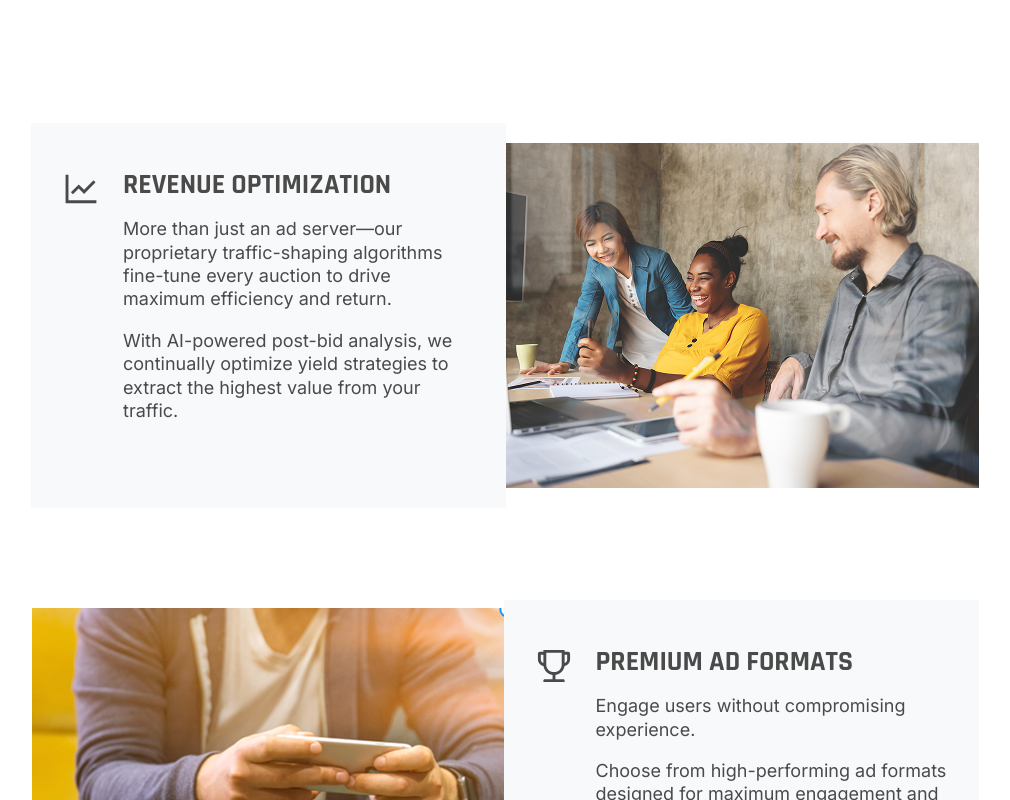
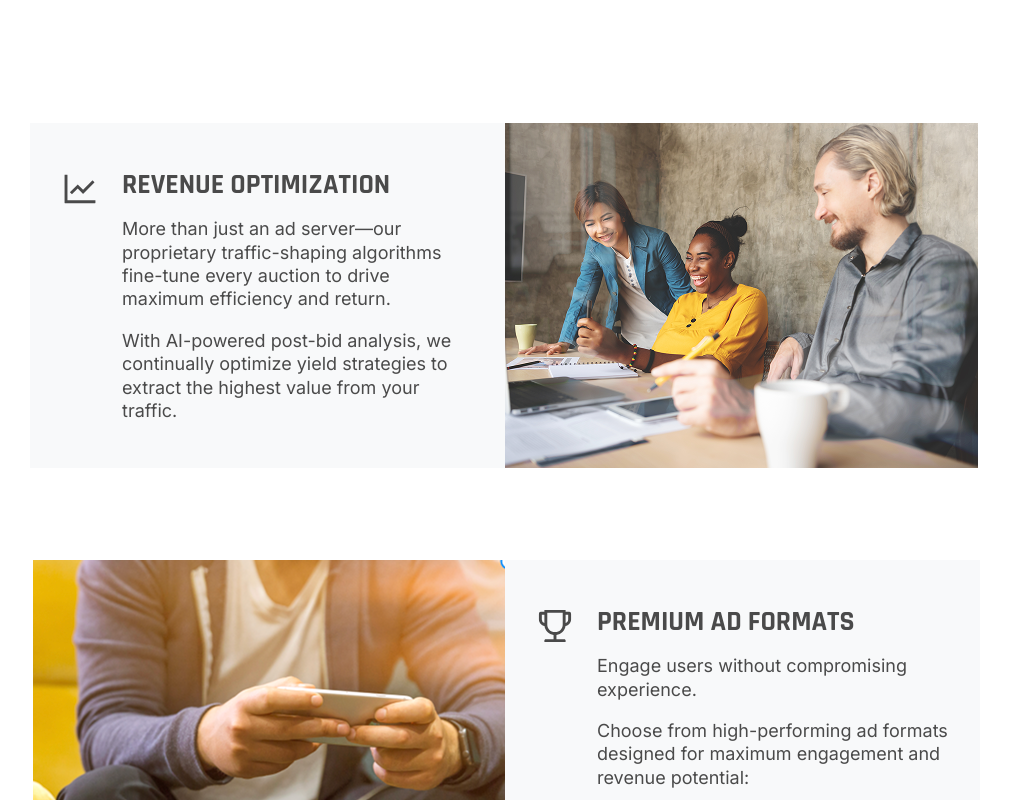
Before and after one commit to jwong65/vite-react-site, a React (Vite) app: page /publisher in a window 1280 px wide. Shown: the part 1720-2520 px from the top of the page, without its empty margins (135-1145 px from the left). Built offline with nearby package versions, Linux system fonts and the light colour scheme.

Commit message:
Added height inline to be perfect with the image

```diff
--- a/src/pages/Publisher.jsx
+++ b/src/pages/Publisher.jsx
@@ -61,7 +61,7 @@ export default function Publisher() {
       </div>
       <div className='publisher-container-3-wrapper' >
         <div className='publisher-content-3' style={{marginBottom: '92px'}}>
-          <div className='left-content'>
+          <div className='left-content' style={{height: '345px'}}>
             <div className='text-box'>
               <LineChartOutlined className='feature-icon' />
               <div className='text-content'>
@@ -75,7 +75,7 @@ export default function Publisher() {
               </div>
             </div>
           </div>
-          <div className='right-content' style={{backgroundColor: 'transparent'}}>
+          <div className='right-content' style={{backgroundColor: 'transparent', height: '345px'}}>
            <img src={publisherImage2} alt='publisherImage2' className='publisher-image' />
           </div>
         </div>
@@ -85,7 +85,7 @@ export default function Publisher() {
           <div className='left-content' style={{backgroundColor: 'transparent'}}>
             <img src={publisherImage3} alt='publisherImage3' className='publisher-image' />
           </div>
-          <div className='right-content'>
+          <div className='right-content' style={{height:'391px'}}>
             <div className='text-box'>
                 <TrophyOutlined className='feature-icon' />
                 <div className='text-content'>
--- a/src/pages/publisher.css
+++ b/src/pages/publisher.css
@@ -241,7 +241,7 @@
 .publisher-content-3{
     display: flex;
     justify-content: center;
-    align-items: center;
+    align-items: stretch;
     width: 100%;
     max-width: 950px;
     box-sizing: border-box;
@@ -250,13 +250,14 @@
 }
 
 .left-content, .right-content{
-    flex: 0 0 auto;
+    flex: 1 1 50%;
     max-width: 50%;
     display: flex;
     align-items: center;
     justify-content: center;
     box-sizing: border-box;
     flex-direction: row;
+    height: 100%;
 }
 .left-content{
     justify-content: flex-end;
@@ -285,9 +286,7 @@
     align-self: stretch;
 
     width: auto;
-    min-width: 475px;
     height: auto;
-    min-height: 385px;
 }
 .text-content{
     width: 100%;
@@ -481,7 +480,6 @@
         box-sizing: border-box;
     }
     .publisher-content-3{
-        padding: 1rem;
         align-items: stretch;
     }
     .left-content, .right-content{
```
